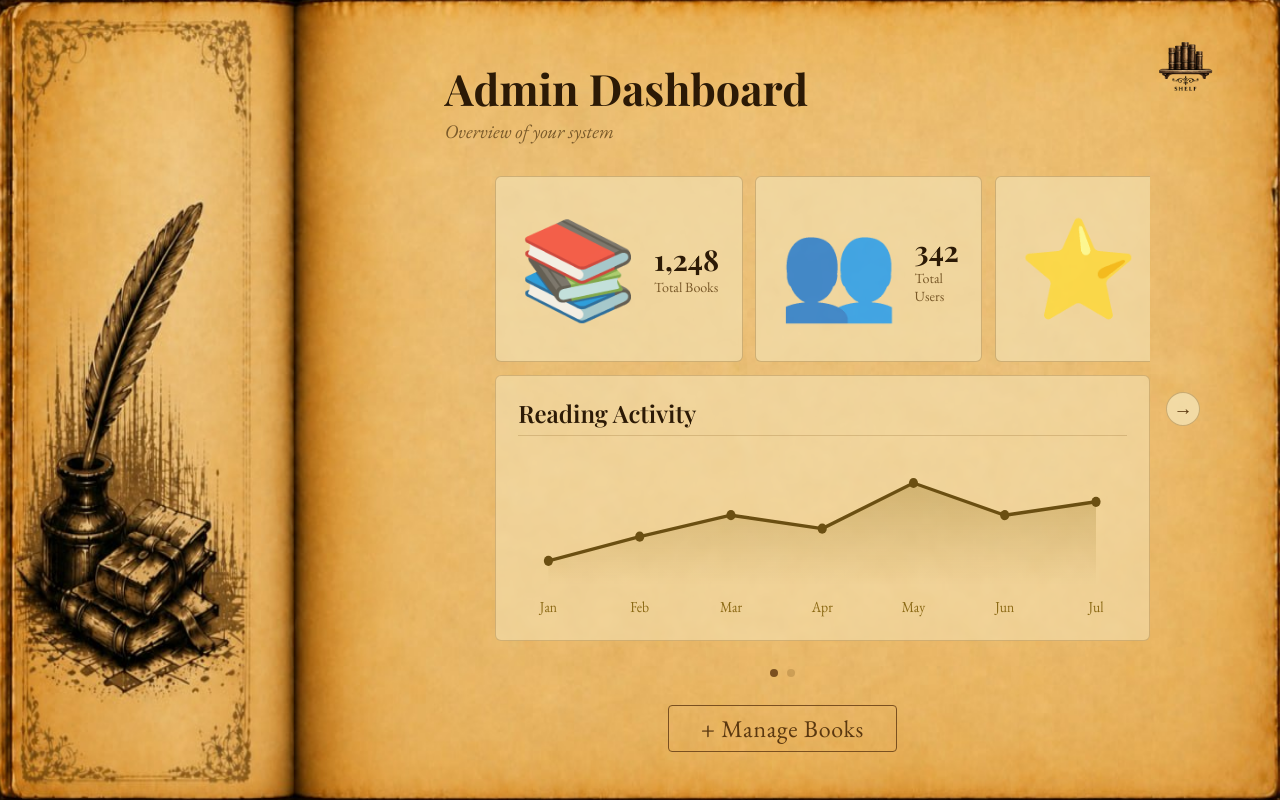
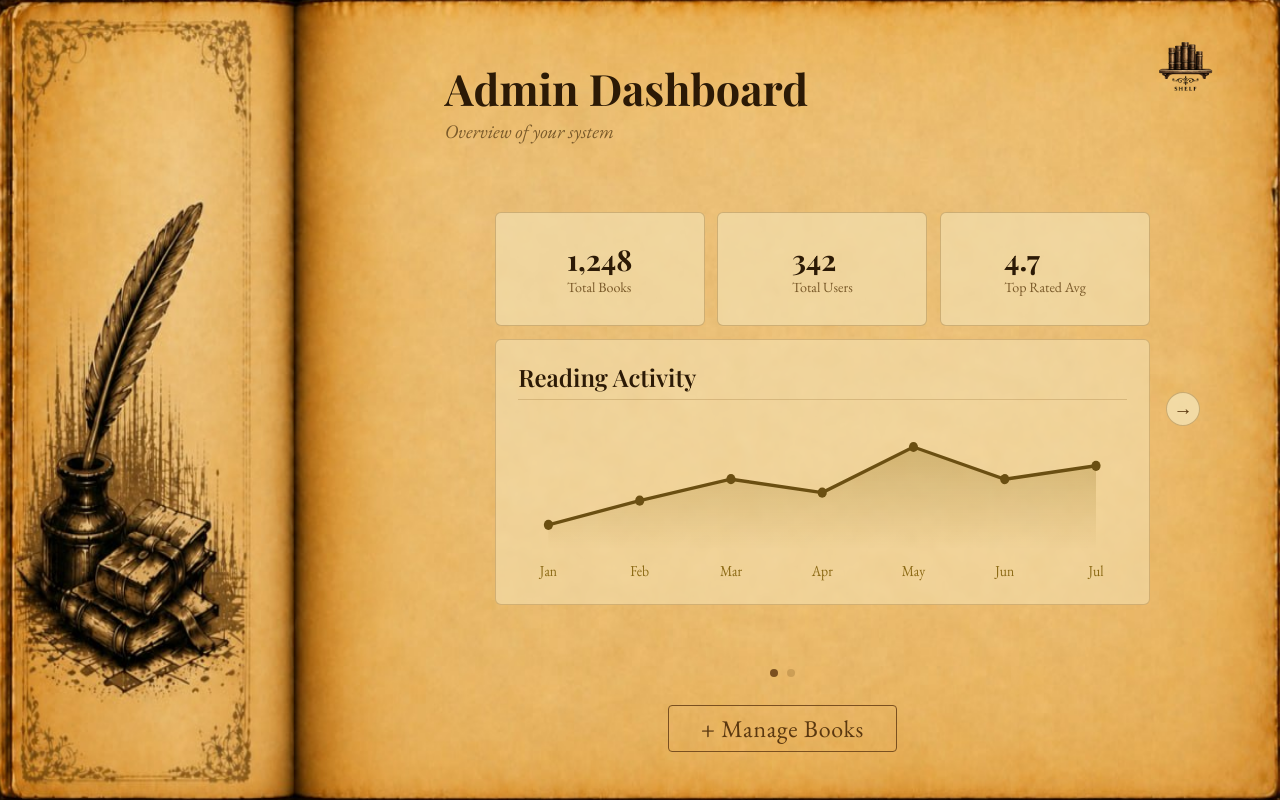
Before and after one commit to Mohamed-Ahmed285/Web-Project, a React (Vite) app in the folder frontend/: page /admin in a window 1280 px wide. Built offline with nearby package versions, Linux system fonts and the light colour scheme; sample sign-in values are in the browser's storage; a web font is replaced by a local one.

Commit message:
refactor: remove icon prop from StatCard component in AdminDashboard

```diff
--- a/frontend/src/pages/AdminDashboard.css
+++ b/frontend/src/pages/AdminDashboard.css
@@ -60,36 +60,43 @@
     transform: translateX(0);
     opacity: 1;
   }
+
   to {
     transform: translateX(-50px);
     opacity: 0;
   }
 }
+
 @keyframes slideInFwd {
   from {
     transform: translateX(50px);
     opacity: 0;
   }
+
   to {
     transform: translateX(0);
     opacity: 1;
   }
 }
+
 @keyframes slideOutBwd {
   from {
     transform: translateX(0);
     opacity: 1;
   }
+
   to {
     transform: translateX(50px);
     opacity: 0;
   }
 }
+
 @keyframes slideInBwd {
   from {
     transform: translateX(-50px);
     opacity: 0;
   }
+
   to {
     transform: translateX(0);
     opacity: 1;
@@ -99,9 +106,11 @@
 .slide-out-forward {
   animation: slideOutFwd 0.22s ease-in forwards;
 }
+
 .slide-out-backward {
   animation: slideOutBwd 0.22s ease-in forwards;
 }
+
 .slide-in {
   animation: slideInFwd 0.22s ease-out;
 }
@@ -123,9 +132,11 @@
   transition: background 0.2s;
   backdrop-filter: blur(2px);
 }
+
 .adm-arrow:hover {
   background: rgba(140, 100, 40, 0.3);
 }
+
 .adm-arrow.invisible {
   visibility: hidden;
   pointer-events: none;
@@ -147,6 +158,7 @@
   cursor: pointer;
   transition: background 0.2s;
 }
+
 .adm-dot.active {
   background: #7a5020;
 }
@@ -167,6 +179,8 @@
   border-radius: 6px;
   padding: 1.8rem 1.4rem;
   backdrop-filter: blur(2px);
+  justify-content: center;
+
 }
 
 .adm-stat-icon {
@@ -241,6 +255,7 @@
   padding: 0.75rem 0;
   border-bottom: 1px solid rgba(140, 100, 40, 0.15);
 }
+
 .adm-book-item:last-child {
   border-bottom: none;
 }
@@ -252,21 +267,25 @@
   min-width: 1rem;
   font-size: 1.65rem;
 }
+
 .adm-book-info {
   flex: 1;
   display: flex;
   flex-direction: column;
 }
+
 .adm-book-title {
   font-size: 1.35rem;
   color: #2c1a06;
   font-weight: 500;
 }
+
 .adm-book-author {
   font-size: 1.22rem;
   color: #8b6914;
   font-style: italic;
 }
+
 .adm-book-count {
   font-family: "Playfair Display", serif;
   font-size: 1.32rem;
@@ -288,6 +307,7 @@
   padding: 0.75rem 0;
   border-bottom: 1px solid rgba(140, 100, 40, 0.15);
 }
+
 .adm-activity-item:last-child {
   border-bottom: none;
 }
@@ -305,14 +325,17 @@
   color: #3a2a0e;
   line-height: 1.4;
 }
+
 .adm-act-text strong {
   color: #2c1a06;
   font-weight: 600;
 }
+
 .adm-act-text em {
   color: #6b4f12;
   font-style: italic;
 }
+
 .adm-act-time {
   font-size: 0.88rem;
   color: #a08040;
@@ -341,6 +364,7 @@
     color 0.2s;
   letter-spacing: 0.03em;
 }
+
 .adm-btn-add:hover {
   background: #7a5020;
   color: #f5e8c8;
@@ -361,88 +385,115 @@
   .adm-header {
     padding-left: 7rem;
   }
+
   .adm-slider-wrap {
     padding-left: 7rem;
   }
+
   .adm-stat-card {
     padding: 2rem 1.6rem;
   }
+
   .adm-stat-value {
     font-size: 3rem;
   }
+
   .adm-stat-icon {
     font-size: 2.3rem;
   }
+
   .adm-act-text {
     font-size: 1.3rem;
   }
+
   .adm-book-rank {
     font-size: 1.5rem;
   }
+
   .adm-book-title {
     font-size: 1.5rem;
   }
+
   .adm-book-author {
     font-size: 1.32rem;
   }
+
   .adm-book-count {
     font-size: 1.52rem;
   }
+
   .adm-subtitle {
     font-size: 1.7rem;
   }
 }
+
 @media (max-width: 1210px) {
   .adm-stat-icon {
     font-size: 2.3rem;
   }
+
   .adm-act-text {
     font-size: 0.8rem;
   }
+
   .adm-book-rank {
     font-size: 0.9rem;
   }
+
   .adm-book-title {
     font-size: 1rem;
   }
+
   .adm-book-author {
     font-size: 0.82rem;
   }
+
   .adm-book-count {
     font-size: 0.82rem;
   }
 }
+
 @media (max-width: 1200px) {
   .adm-header {
     padding-left: 4rem;
   }
+
   .adm-slider-wrap {
     padding-left: 4rem;
   }
+
   .adm-title {
     font-size: 2rem;
   }
+
   .adm-stat-value {
     font-size: 1.5rem;
   }
+
   .adm-stat-icon {
     font-size: 1.6rem;
   }
+
   .adm-chart-wrap {
     height: 140px;
   }
+
   .adm-act-text {
     font-size: 0.8rem;
   }
+
   .adm-book-rank {
     font-size: 0.9rem;
   }
+
   .adm-book-title {
     font-size: 1rem;
   }
+
   .adm-book-author {
     font-size: 0.82rem;
   }
+
   .adm-book-count {
     font-size: 0.82rem;
   }
@@ -452,28 +503,36 @@
   .adm-header {
     padding-left: 2rem;
   }
+
   .adm-slider-wrap {
     padding-left: 2rem;
     gap: 0.5rem;
   }
+
   .adm-title {
     font-size: 1.6rem;
   }
+
   .adm-grid {
     grid-template-columns: 1fr;
   }
+
   .adm-act-text {
     font-size: 0.8rem;
   }
+
   .adm-book-rank {
     font-size: 0.9rem;
   }
+
   .adm-book-title {
     font-size: 1rem;
   }
+
   .adm-book-author {
     font-size: 0.82rem;
   }
+
   .adm-book-count {
     font-size: 0.82rem;
   }
@@ -484,43 +543,56 @@
     padding-left: 1rem;
     padding-right: 1rem;
   }
+
   .adm-slider-wrap {
     padding-left: 1rem;
     padding-right: 1rem;
   }
+
   .adm-title {
     font-size: 1.3rem;
   }
+
   .adm-subtitle {
     font-size: 0.85rem;
   }
+
   .adm-stats {
     grid-template-columns: 1fr;
   }
+
   .adm-grid {
     grid-template-columns: 1fr;
   }
+
   .adm-stat-value {
     font-size: 1.3rem;
   }
+
   .adm-stat-card {
     padding: 1rem;
   }
+
   .adm-chart-wrap {
     height: 90px;
   }
+
   .adm-act-text {
     font-size: 0.8rem;
   }
+
   .adm-book-rank {
     font-size: 0.9rem;
   }
+
   .adm-book-title {
     font-size: 1rem;
   }
+
   .adm-book-author {
     font-size: 0.82rem;
   }
+
   .adm-book-count {
     font-size: 0.82rem;
   }
--- a/frontend/src/pages/AdminDashboard.jsx
+++ b/frontend/src/pages/AdminDashboard.jsx
@@ -140,10 +140,9 @@ function MiniChart({ data }) {
   );
 }
 
-function StatCard({ icon, value, label }) {
+function StatCard({ value, label }) {
   return (
     <div className="adm-stat-card">
-      <span className="adm-stat-icon">{icon}</span>
       <div>
         <div className="adm-stat-value">{value}</div>
         <div className="adm-stat-label">{label}</div>
@@ -207,17 +206,14 @@ export default function AdminDashboard() {
                   <div className="adm-panel1">
                     <div className="adm-stats">
                       <StatCard
-                        icon="📚"
                         value={data.stats.totalBooks.toLocaleString()}
                         label="Total Books"
                       />
                       <StatCard
-                        icon="👥"
                         value={data.stats.totalUsers.toLocaleString()}
                         label="Total Users"
                       />
                       <StatCard
-                        icon="⭐"
                         value={data.stats.topRatedAvg.toFixed(1)}
                         label="Top Rated Avg"
                       />
```
